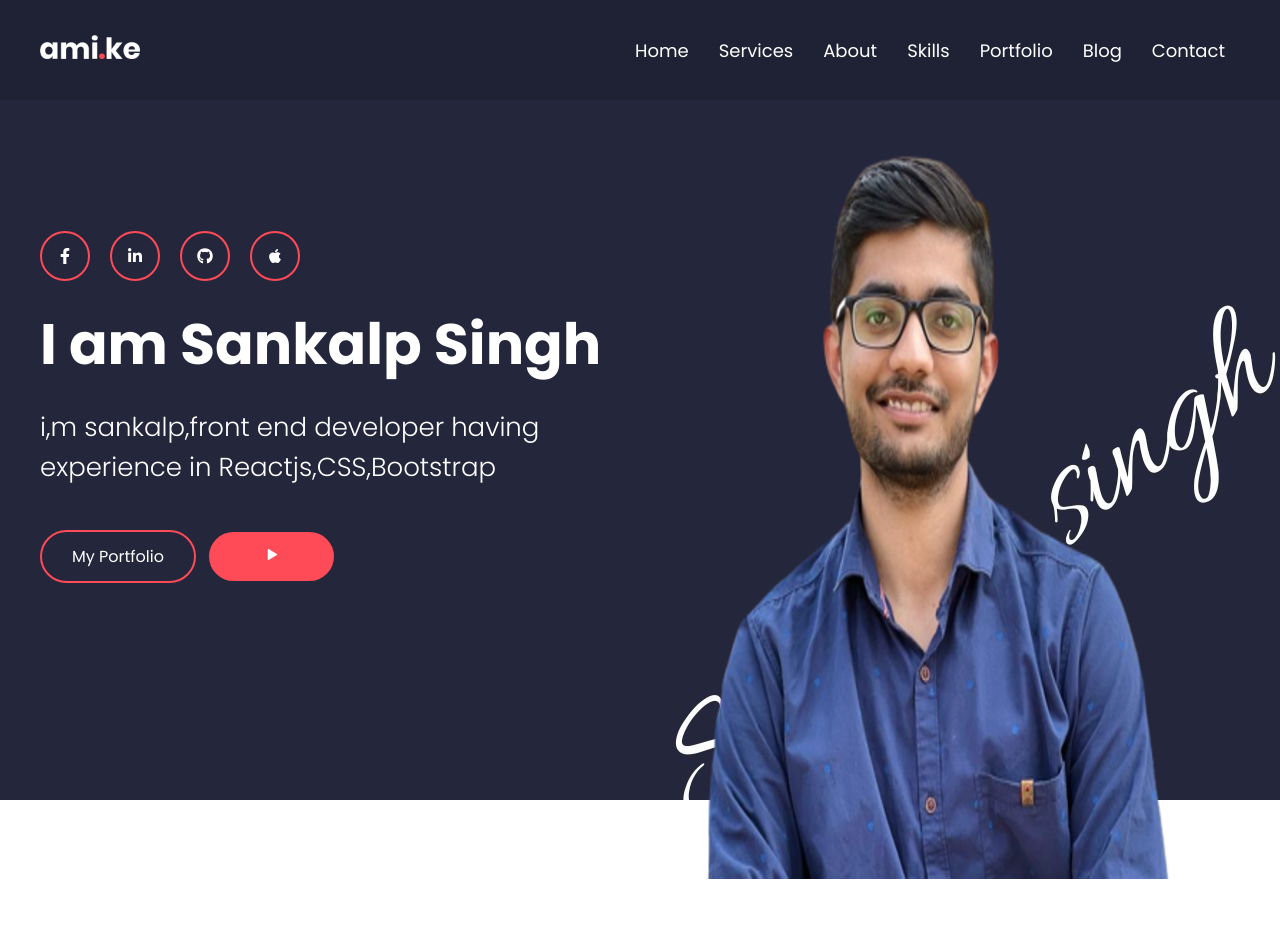
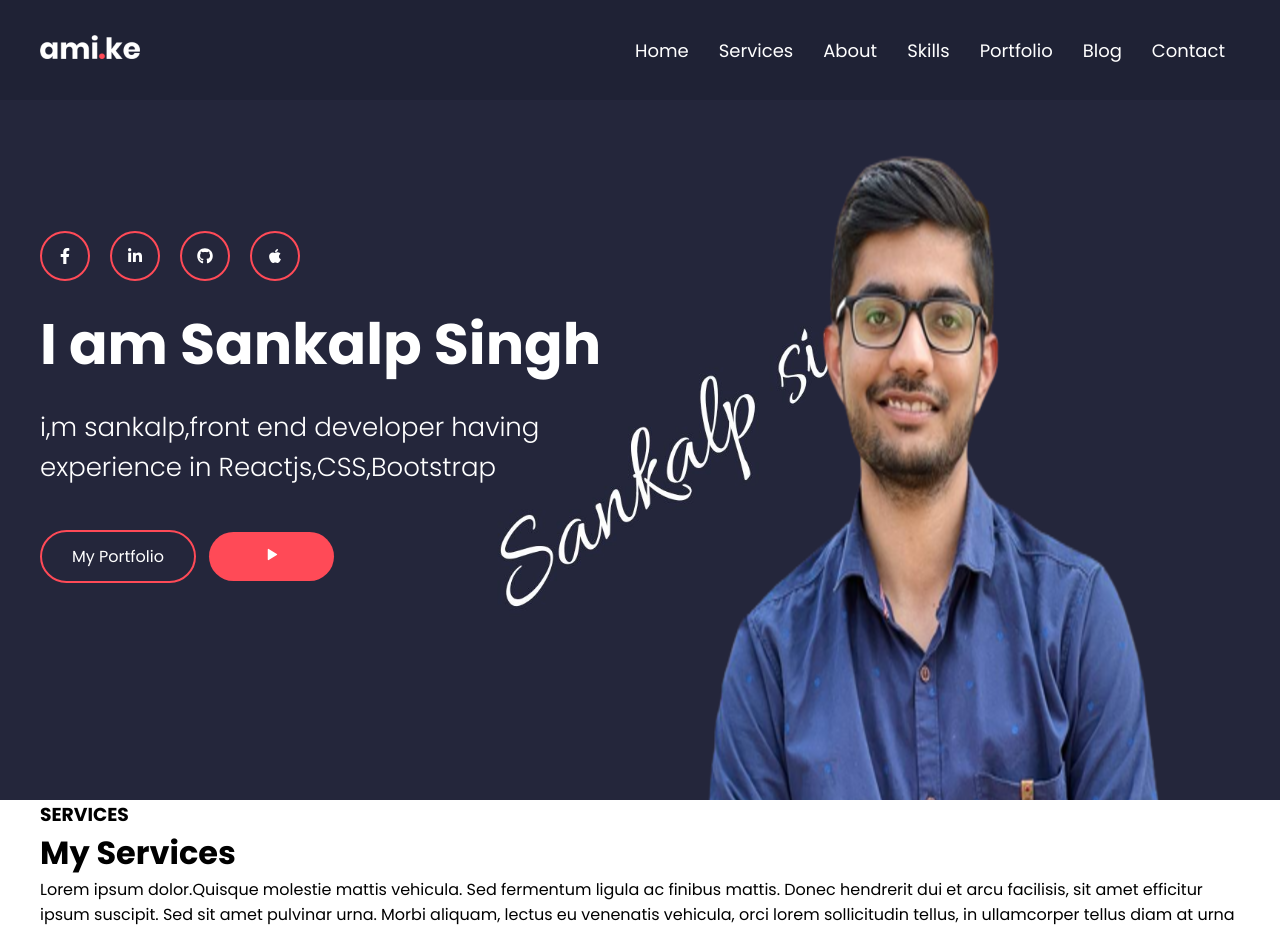
Before and after one commit to Sankalpcreat/protfolio, a React (Create React App) app: page / in a window 1280 px wide. Before the commit the page ends 886 px from the top, so only its background shows below. Built offline with nearby package versions, Linux system fonts and the light colour scheme.

Commit message:
second commit

```diff
--- a/src/App.css
+++ b/src/App.css
@@ -13,6 +13,9 @@ font-family: 'Poppins', sans-serif;
   height: 100vh;
   background: url("/public/images/bg.jpg");
   background-repeat: no-repeat;
+  background-size: cover;
+  overflow: hidden;
+
 }
 .navbar{
   width: 100%;
--- a/src/App.js
+++ b/src/App.js
@@ -2,12 +2,14 @@ import React from "react";
 import "./App.css";
 import Banner from "./components/Banner";
 import Nav from "./components/Nav";
+import Service from "./components/Service";
 
 function App() {
   return (
     <div >
       <Banner/>
       <Nav/>
+      <Service/>
     </div>
 
   );
--- a/src/components/Banner.js
+++ b/src/components/Banner.js
@@ -5,6 +5,8 @@ import { TbPlayerPlayFilled } from "react-icons/tb";
 
 
 const Banner = () => {
+  const[state]=React.useState({title:"I am Sankalp Singh",text:"i,m sankalp,front end developer having experience in Reactjs,CSS,Bootstrap",
+       image:"/images/sankalp.png"})
   return (
     <header className='header'>
       <div className='container'>
@@ -26,10 +28,9 @@ const Banner = () => {
                 <FaApple/>
                 </li>
               </ul>
-              <h1>I am Sankalp Singh</h1>
+              <h1>{state.title}</h1>
               <p>
-                i,m sankalp,front end developer having experience in
-                Reactjs,CSS,Bootstrap
+                {state.text}
               </p>
               <div className='header_buttons'>
                 <a href='!#' className='btn btn-outline'>My Portfolio</a>
@@ -41,7 +42,7 @@ const Banner = () => {
             </div>
             <div className='col-6'>
               <div className='banner__image'>
-                <img src="/images/sankalp.png" alt="man"/>
+                <img src={state.image} alt="man"/>
               </div>
             </div>
           </div>
--- /dev/null
+++ b/src/components/Service.js
@@ -0,0 +1,19 @@
+import React from 'react'
+
+const Service = () => {
+  return (
+    <div className='service'>
+      <div className='container'>
+        <div className='service__header'>
+            <h3 className='heading'>SERVICES</h3>
+            <h1 className='mainheader'>
+                My Services
+            </h1>
+            <p className='mainContent'>Lorem ipsum dolor.Quisque molestie mattis vehicula. Sed fermentum ligula ac finibus mattis. Donec hendrerit dui et arcu facilisis, sit amet efficitur ipsum suscipit. Sed sit amet pulvinar urna. Morbi aliquam, lectus eu venenatis vehicula, orci lorem sollicitudin tellus, in ullamcorper tellus diam at urna</p>
+        </div>
+      </div>
+    </div>
+  )
+}
+
+export default Service
```
